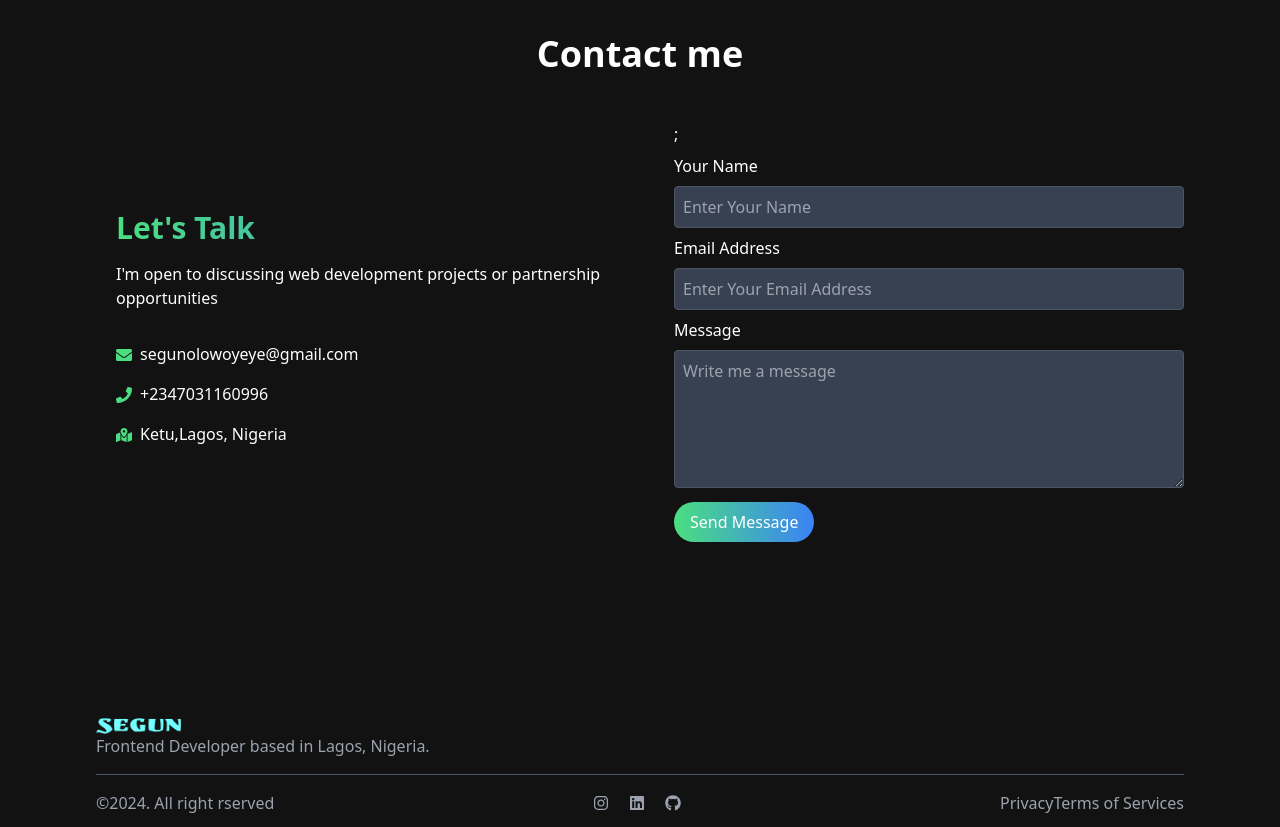
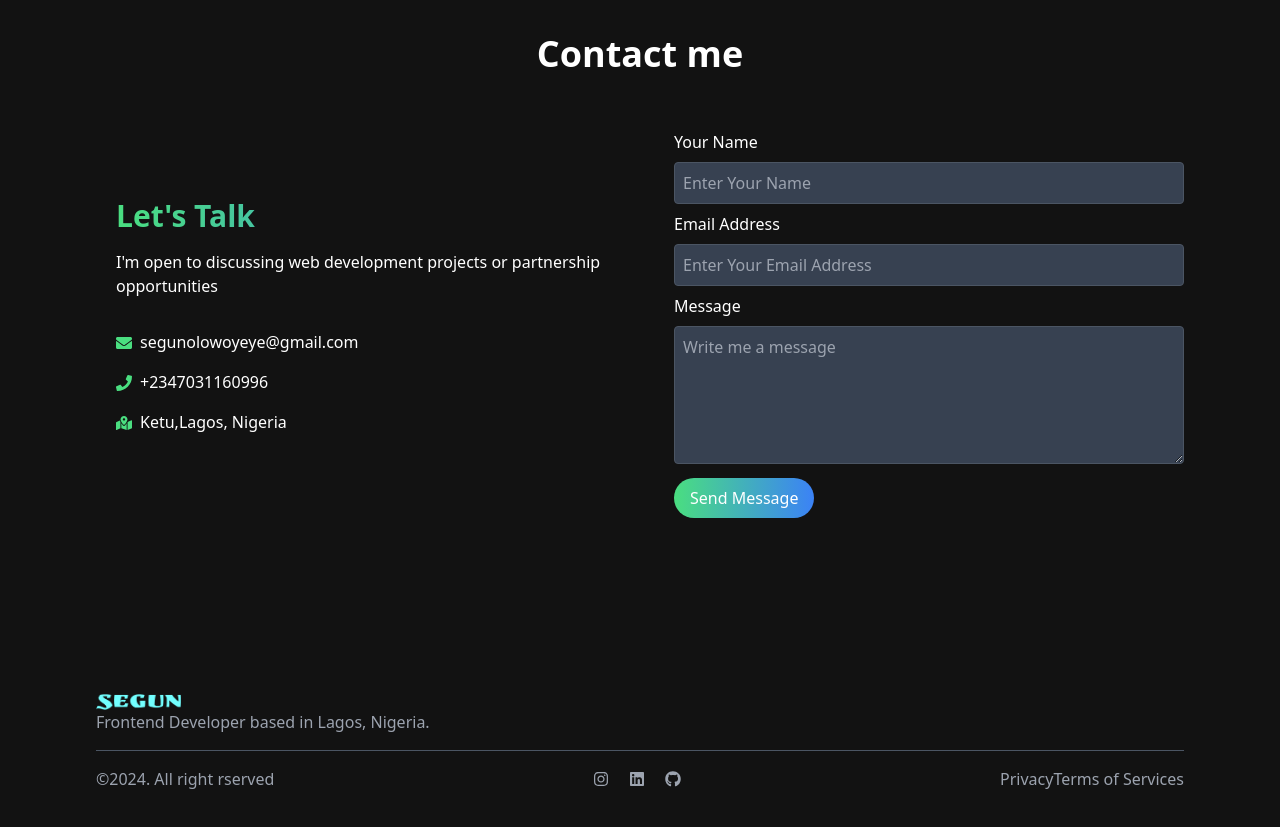
Before and after one commit to Segzyp1000/portfolionew, a React (Vite) app: page / in a window 1280 px wide. Shown: the part 2540-3367 px from the top of the page. After the commit the page ends 3343 px from the top, so only its background shows below. Built offline with nearby package versions, Linux system fonts and the light colour scheme.

Commit message:
adeded all

```diff
--- a/src/components/Contact.jsx
+++ b/src/components/Contact.jsx
@@ -70,7 +70,6 @@ export default function Contact() {
           </div>
           <div className="flex-1 w-full">
             <form onSubmit={handleSubmit(onSubmit)} target="_blank">
-              ;
               <div>
                 <label htmlFor="name" className="block my-2">
                   Your Name
@@ -126,6 +125,11 @@ export default function Contact() {
               >
                 {submitButton}
               </button>
+              {message && (
+                <span className="text-green-400 ml-2">
+                  Form submitted successfully!
+                </span>
+              )}
             </form>
           </div>
         </div>
```
